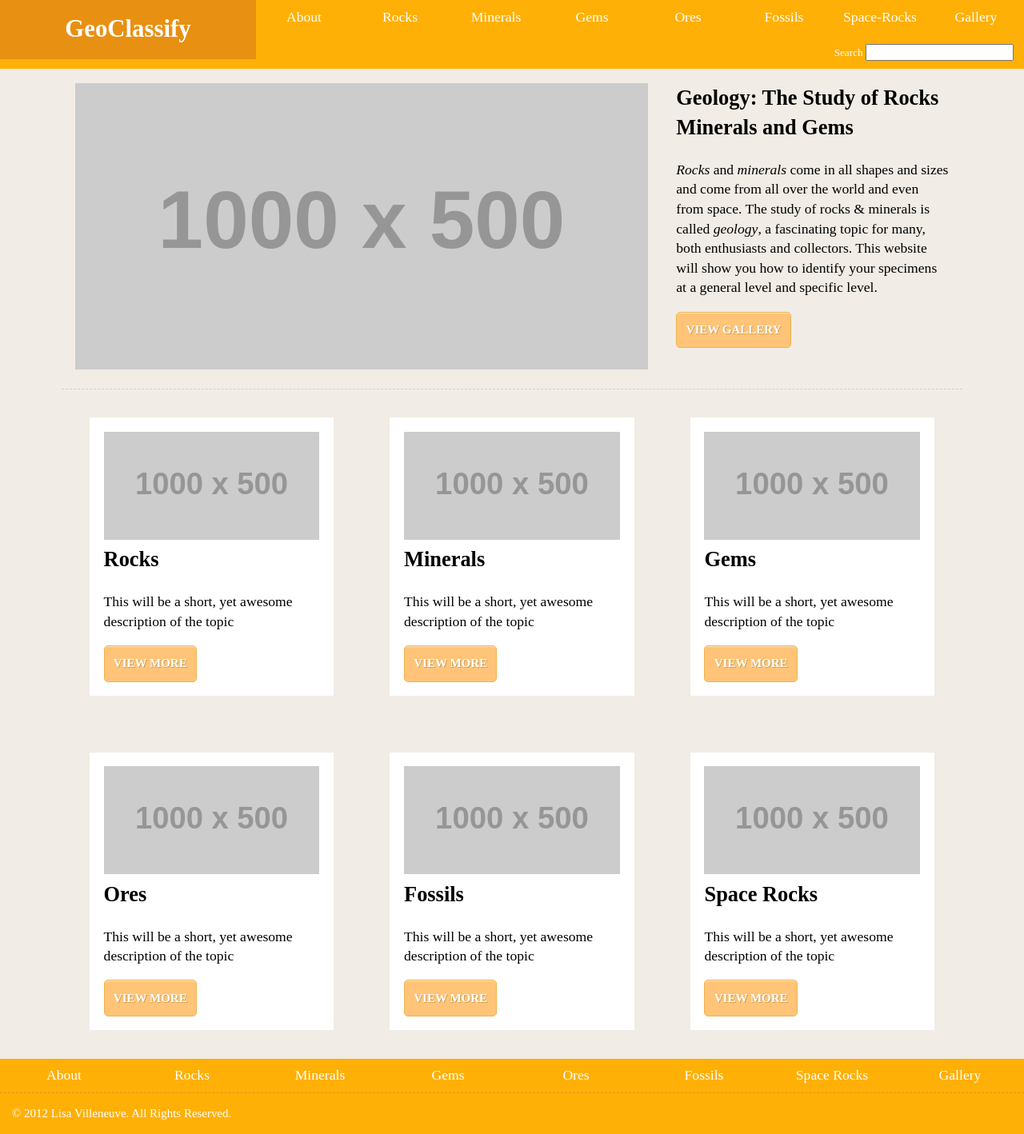
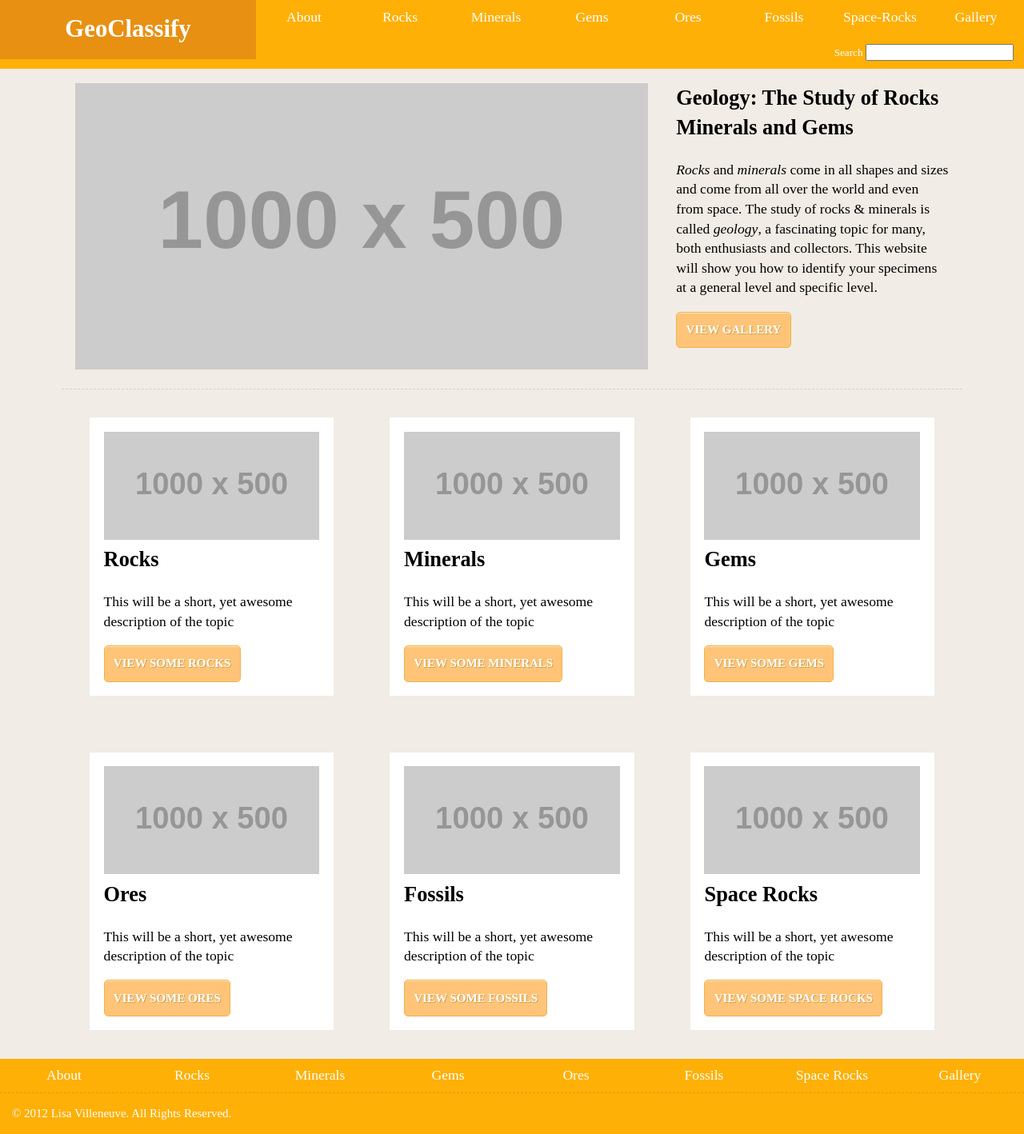
Before and after one commit to Lisa-Villeneuve/large-data-site, a Jekyll site: the page built from index.html, in a window 1280 px wide. Shown: the whole page at 80% size. Built offline with Jekyll 4.4.1, drawn with Linux system fonts in a browser that asks for light colours; Markdown is read by kramdown in place of the engine named in the settings.

Commit message:
Edit buttons

```diff
--- a/index.html
+++ b/index.html
@@ -23,7 +23,7 @@ layout: default
 				<img src="http://placehold.it/1000x500" class="flex-img" alt="Photo of rocks">
 				<h2>Rocks</h2>
 				<p>This will be a short, yet awesome description of the topic</p>
-				<a href="#" class="button-1">VIEW MORE</a>
+				<a href="#" class="button-1">VIEW SOME ROCKS</a>
 			</div>
 		</div>
 		<div class="unit unit-s-1 unit-m-1-2 unit-l-1-3">
@@ -31,7 +31,7 @@ layout: default
 				<img src="http://placehold.it/1000x500" class="flex-img" alt="Photo of minerals">
 				<h2>Minerals</h2>
 				<p>This will be a short, yet awesome description of the topic</p>
-				<a href="#" class="button-1">VIEW MORE</a>
+				<a href="#" class="button-1">VIEW SOME MINERALS</a>
 			</div>
 		</div>
 		<div class="unit unit-s-1 unit-m-1-2 unit-l-1-3">
@@ -39,7 +39,7 @@ layout: default
 				<img src="http://placehold.it/1000x500" class="flex-img" alt="Photo of gems">
 				<h2>Gems</h2>
 				<p>This will be a short, yet awesome description of the topic</p>
-				<a href="#" class="button-1">VIEW MORE</a>
+				<a href="#" class="button-1">VIEW SOME GEMS</a>
 			</div>
 		</div>
 		<div class="unit unit-s-1 unit-m-1-2 unit-l-1-3">
@@ -47,7 +47,7 @@ layout: default
 				<img src="http://placehold.it/1000x500" class="flex-img" alt="Photo of ores">
 				<h2>Ores</h2>
 				<p>This will be a short, yet awesome description of the topic</p>
-				<a href="#" class="button-1">VIEW MORE</a>
+				<a href="#" class="button-1">VIEW SOME ORES</a>
 			</div>
 		</div>
 		<div class="unit unit-s-1 unit-m-1-2 unit-l-1-3">
@@ -55,7 +55,7 @@ layout: default
 				<img src="http://placehold.it/1000x500" class="flex-img" alt="Photo of fossils">
 				<h2>Fossils</h2>
 				<p>This will be a short, yet awesome description of the topic</p>
-				<a href="#" class="button-1">VIEW MORE</a>
+				<a href="#" class="button-1">VIEW SOME FOSSILS</a>
 			</div>
 		</div>
 		<div class="unit unit-s-1 unit-m-1-2 unit-l-1-3">
@@ -63,7 +63,7 @@ layout: default
 				<img src="http://placehold.it/1000x500" class="flex-img" alt="Photo of space rocks">
 				<h2>Space Rocks</h2>
 				<p>This will be a short, yet awesome description of the topic</p>
-				<a href="#" class="button-1">VIEW MORE</a>
+				<a href="#" class="button-1">VIEW SOME SPACE ROCKS</a>
 			</div>
 		</div>
 	</div>
```
